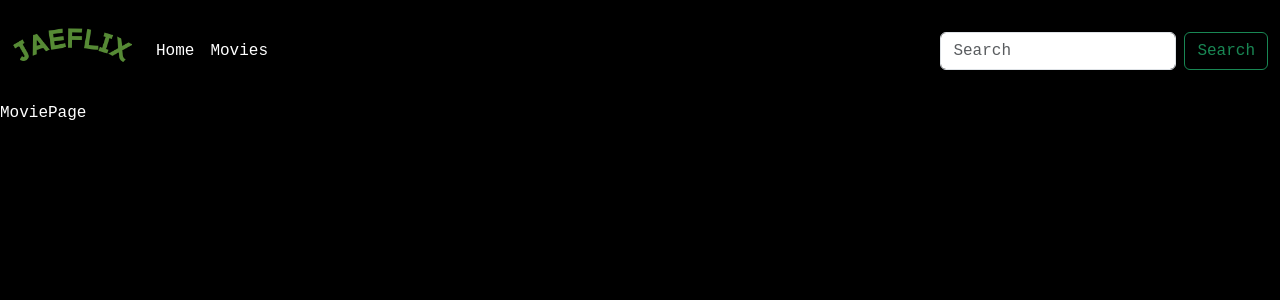
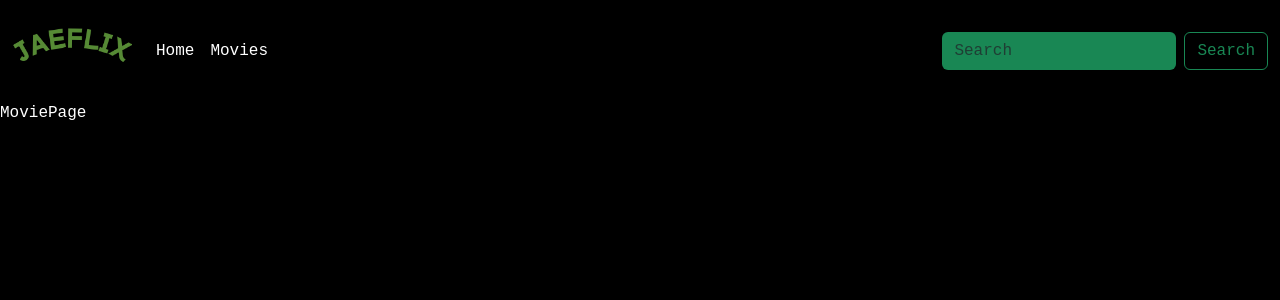
Before and after one commit to jay0425/netflix-demo, a React (Create React App) app: page /movies in a window 1280 px wide. Shown: the top 300 px of the page. Built offline with nearby package versions, Linux system fonts and the light colour scheme; the HTML template or start-up script is replaced by a standard one; a web font is replaced by a local one.

Commit message:
input 검색창 css 수정

```diff
--- a/src/App.css
+++ b/src/App.css
@@ -21,3 +21,7 @@ body {
   transition: transform 0.35s;
   color: rgb(55, 214, 63) !important;
 }
+
+.form-control {
+  border: green !important;
+}
--- a/src/layout/AppLayout.js
+++ b/src/layout/AppLayout.js
@@ -34,7 +34,12 @@ const AppLayout = () => {
               </li>
             </ul>
             <form class="d-flex" role="search">
-              <input class="form-control me-2" type="search" placeholder="Search" aria-label="Search" />
+              <input
+                class="form-control me-2 outline-success bg-success text-white"
+                type="search"
+                placeholder="Search"
+                aria-label="Search"
+              />
               <button class="btn btn-outline-success" type="submit">
                 Search
               </button>
```
